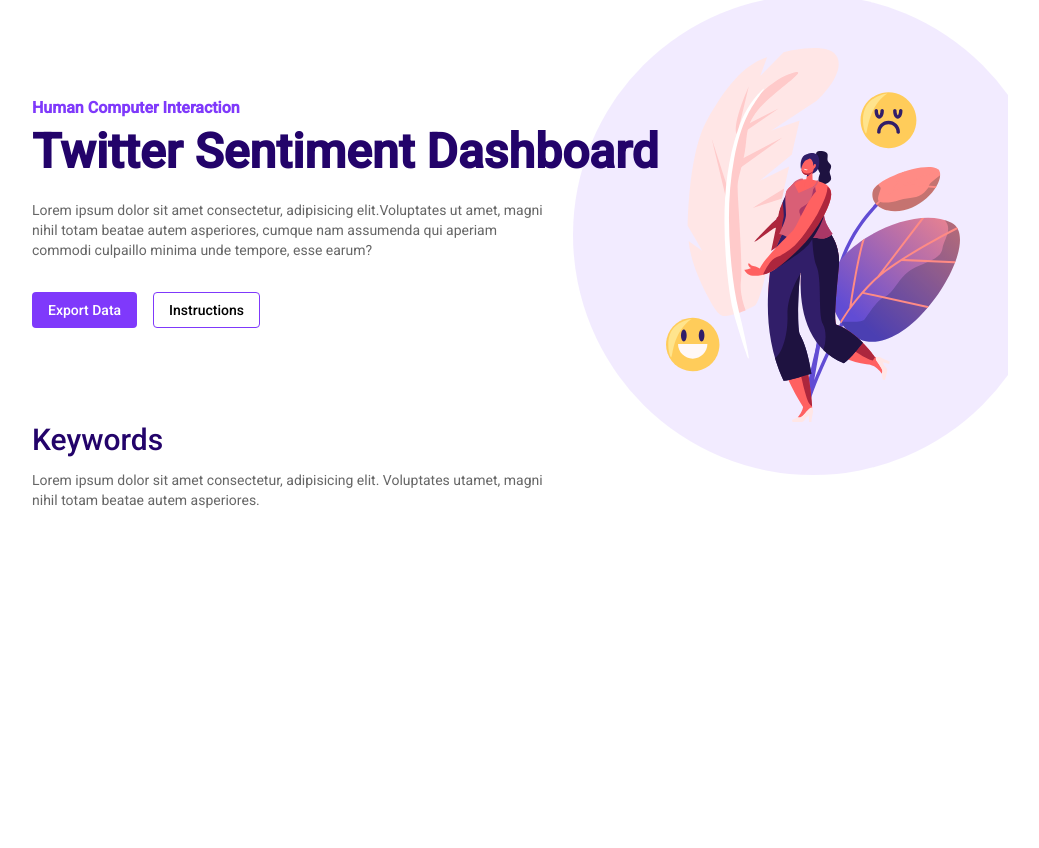
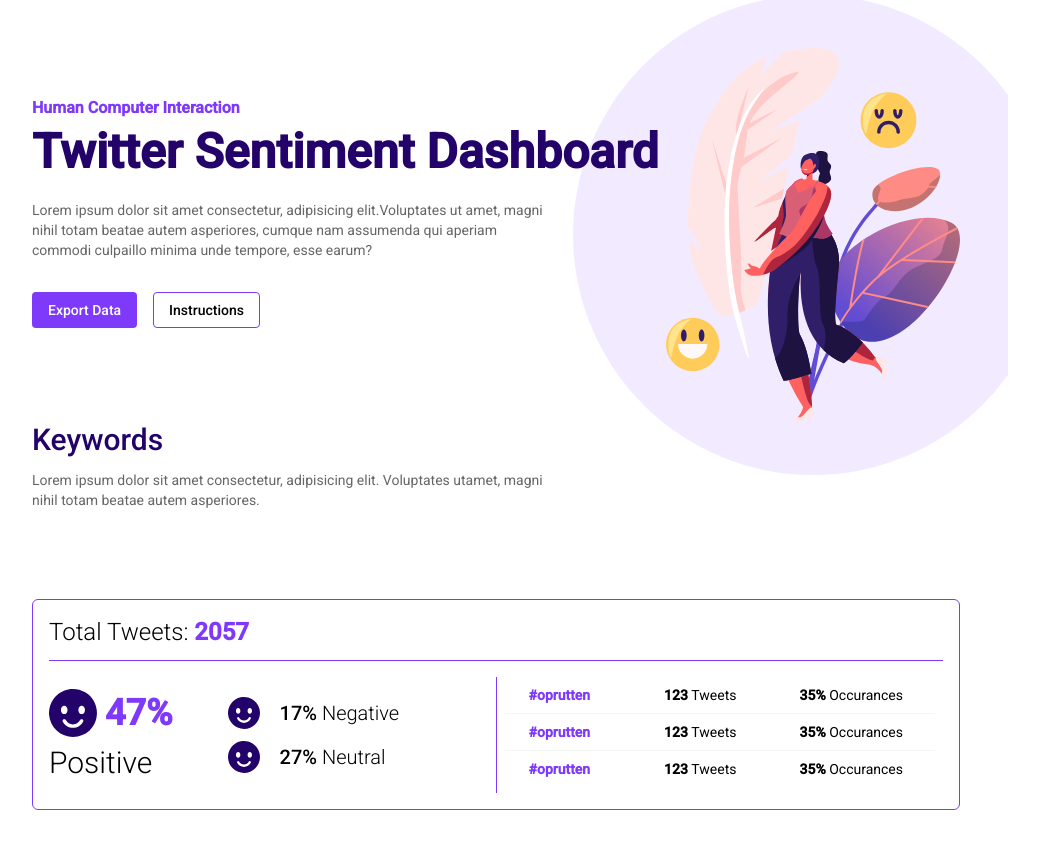
Before and after one commit to moesmoesie/twitter-sentiment-dashboard, an Angular app: page / in a window 1280 px wide. Shown: the top 848 px of the page, without its empty margins (144-1183 px from the left). Before the commit the page ends 800 px from the top, so only its background shows below. Built offline with nearby package versions, Linux system fonts and the light colour scheme.

Commit message:
Create metrics section

```diff
--- a/src/app/app.component.html
+++ b/src/app/app.component.html
@@ -1,4 +1,5 @@
 <div class="max-w-5xl mx-auto px-12 pt-12 overflow-hidden">
   <landing-section></landing-section>
   <keyword-section></keyword-section>
+  <metrics-section></metrics-section>
 </div>
--- a/src/app/app.module.ts
+++ b/src/app/app.module.ts
@@ -10,6 +10,7 @@
 import { LandingSectionComponent } from './components/landing-section/landing-section.component';
 import {MatButtonModule} from '@angular/material/button';
 import { KeywordSectionComponent } from './components/keyword-section/keyword-section.component';
+import { MetricsSectionComponent } from './metrics-section/metrics-section.component';
 
 
 @NgModule({
@@ -18,6 +19,7 @@
     KeywordsInputComponent,
     LandingSectionComponent,
     KeywordSectionComponent,
+    MetricsSectionComponent,
   ],
   imports: [
     BrowserModule,
--- /dev/null
+++ b/src/app/metrics-section/metrics-section.component.html
@@ -0,0 +1,62 @@
+<div class="mb-12">
+
+    <div class="border px-4 border-primary1 rounded-md w-full">
+        <div class="mt-4 border-b border-primary1">
+            <p class="text-2xl">
+                <span class="font-thin" >Total Tweets: </span>
+                <span class="font-bold text-primary1">2057</span>
+            </p>
+        </div>
+
+        <div class="flex my-4">
+            <div class=" flex-1 mt-3 grid grid-cols-5 grid-rows-2">
+                <div class="row-span-2 col-span-2" >
+                    <div class="flex items-center gap-2">
+                        <img class="w-12 h-12" src="/assets/happy.svg" alt="">
+                        <p class="p-0 m-0 text-4xl font-bold text-primary1">47%</p>
+                    </div>
+                    <p class="text-3xl mt-2 font-thin" >Positive</p>
+                </div>
+
+                <div class="col-span-3 row-span-1 mt-2" >
+                    <div class="flex items-center gap-2">
+                        <img class="w-8 h-8 mr-3" src="/assets/happy.svg" alt="">
+                        <p class="text-xl p-0 m-0 font-thin" >
+                            <span class="font-medium">17%</span>
+                            Negative
+                        </p>
+                    </div>
+                </div>
+
+                <div class="col-span-3 row-span-1" >
+                    <div class="flex items-center gap-2">
+                        <img class="w-8 h-8 mr-3" src="/assets/happy.svg" alt="">
+                        <p class="text-xl p-0 m-0 font-thin" >
+                            <span class="font-medium">27% </span>
+                            Neutral
+                        </p>
+                    </div>
+
+                </div>
+            </div>
+
+            <div class="flex-1 flex flex-col border-l border-primary1">
+                <div class="flex border-b border-gray-100 py-2 mx-2" *ngFor="let val of [1,2,3]"
+                    [ngClass]="{'border-b border-gray-100' : val != 3}"
+                >
+                    <p class="flex-1 ml-6 my-0 text-primary1 font-bold ">
+                        #oprutten
+                    </p>
+                    <p class="flex-1 my-0">
+                        <span class="font-bold">123 </span>
+                        <span>Tweets</span>
+                    </p>
+                    <p class="flex-1 my-0">
+                        <span class="font-bold">35% </span>
+                        <span>Occurances</span>
+                    </p>
+                </div>
+            </div>
+        </div>
+    </div>
+</div>
--- /dev/null
+++ b/src/app/metrics-section/metrics-section.component.ts
@@ -0,0 +1,15 @@
+import { Component, OnInit } from '@angular/core';
+
+@Component({
+  selector: 'metrics-section',
+  templateUrl: './metrics-section.component.html',
+  styleUrls: ['./metrics-section.component.scss']
+})
+export class MetricsSectionComponent implements OnInit {
+  headerText = "Metrics"
+  constructor() { }
+
+  ngOnInit(): void {
+  }
+
+}
```
Also changed, not shown: src/app/metrics-section/metrics-section.component.scss (added), src/assets/happy.svg (added), 1 other file (tests, documents, lock files or other folders).
